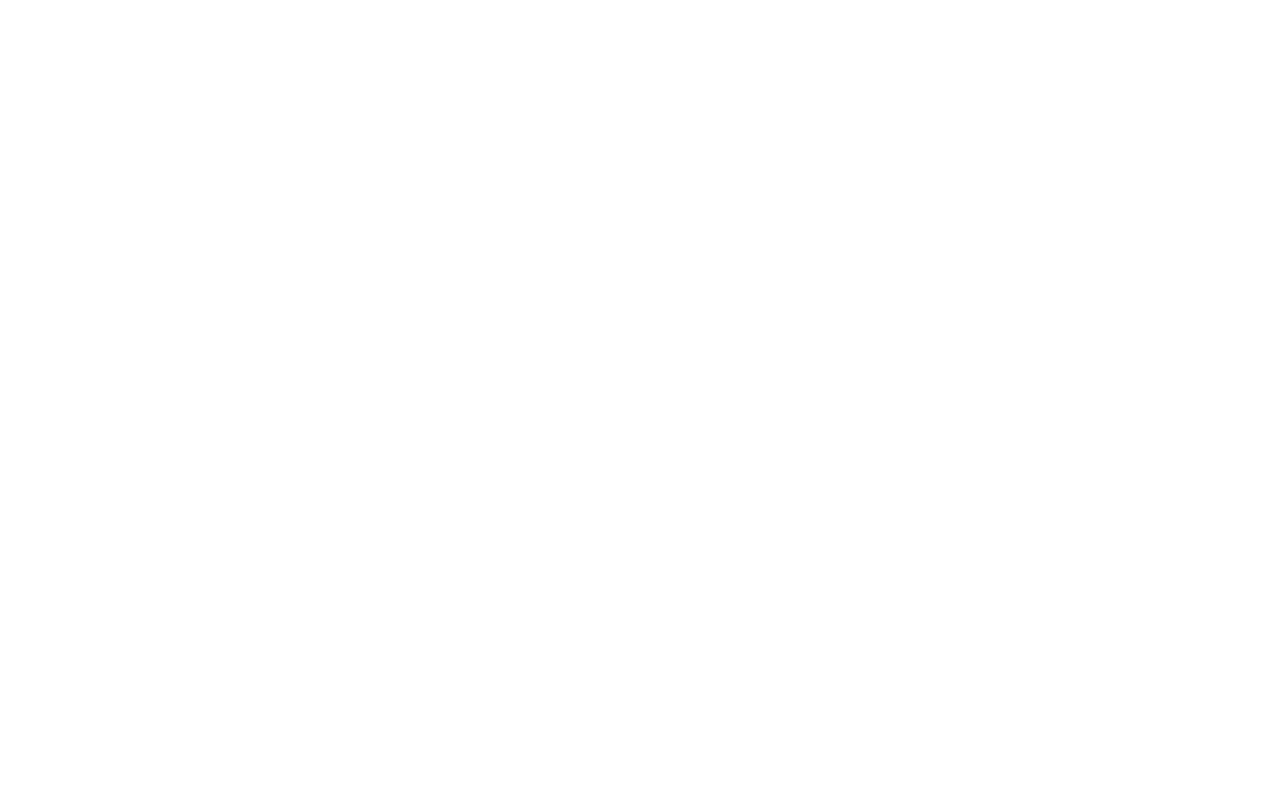
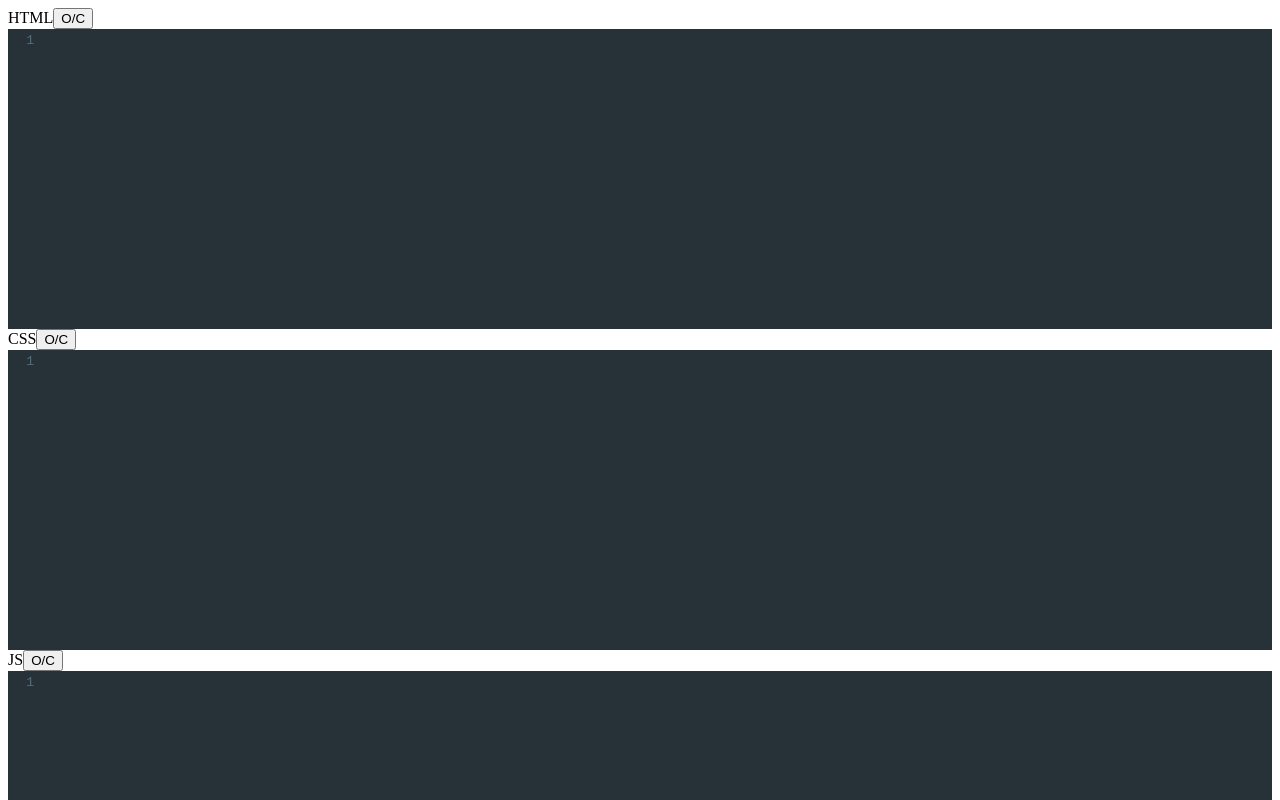
Before and after one commit to webroyit/c5p2c5-WRIShowCode, a React (Create React App) app: page / in a window 1280 px wide. Shown: the top 800 px of the page. Built offline with nearby package versions, Linux system fonts and the light colour scheme.

Commit message:
Install codemirror and add code editors for HTML, CSS, and Javascript

```diff
--- a/package.json
+++ b/package.json
@@ -6,7 +6,9 @@
     "@testing-library/jest-dom": "^5.12.0",
     "@testing-library/react": "^11.2.7",
     "@testing-library/user-event": "^12.8.3",
+    "codemirror": "^5.61.1",
     "react": "^17.0.2",
+    "react-codemirror2": "^7.2.1",
     "react-dom": "^17.0.2",
     "react-scripts": "4.0.3",
     "web-vitals": "^1.1.2"
--- a/src/App.js
+++ b/src/App.js
@@ -1,9 +1,31 @@
-import React from 'react';
+import React, { useState } from 'react';
+
+import Editor from './components/Editor';
 
 function App() {
+  const [html, setHTML] = useState('');
+  const [css, setCSS] = useState('');
+  const [js, setJS] = useState('');
+
   return (
     <div >
-      <div className="pane top-pane"></div>
+      <div className="pane top-pane">
+        <Editor
+          language="xml"
+          displayName="HTML"
+          value={html}
+          onChange={setHTML} />
+        <Editor
+          language="css"
+          displayName="CSS"
+          value={css}
+          onChange={setCSS} />
+        <Editor
+          language="javascript"
+          displayName="JS"
+          value={js}
+          onChange={setJS} />
+      </div>
       <div className="pane">
         <iframe
           title="output"
--- /dev/null
+++ b/src/components/Editor.js
@@ -0,0 +1,34 @@
+import React from 'react';
+import 'codemirror/lib/codemirror.css';
+import 'codemirror/theme/material.css';
+import 'codemirror/mode/xml/xml';
+import 'codemirror/mode/javascript/javascript';
+import 'codemirror/mode/css/css';
+import { Controlled as ControlledEditor } from 'react-codemirror2';
+
+function Editor({ displayName, language, value, onChange }) {
+    function handleChange(editor, data, value) {
+        onChange(value);
+    }
+    return (
+        <div className="editor-container">
+            <div className="editor-title">
+                {displayName}
+                <button>O/C</button>
+            </div>
+            <ControlledEditor
+                onBeforeChange={handleChange}
+                value={value}
+                className="code-mirror-wrapper"
+                options={{
+                    lineWrapping: true,
+                    lint: true,
+                    mode: language,
+                    theme: 'material',
+                    lineNumbers: true
+                }} />
+        </div>
+    )
+}
+
+export default Editor;
```
